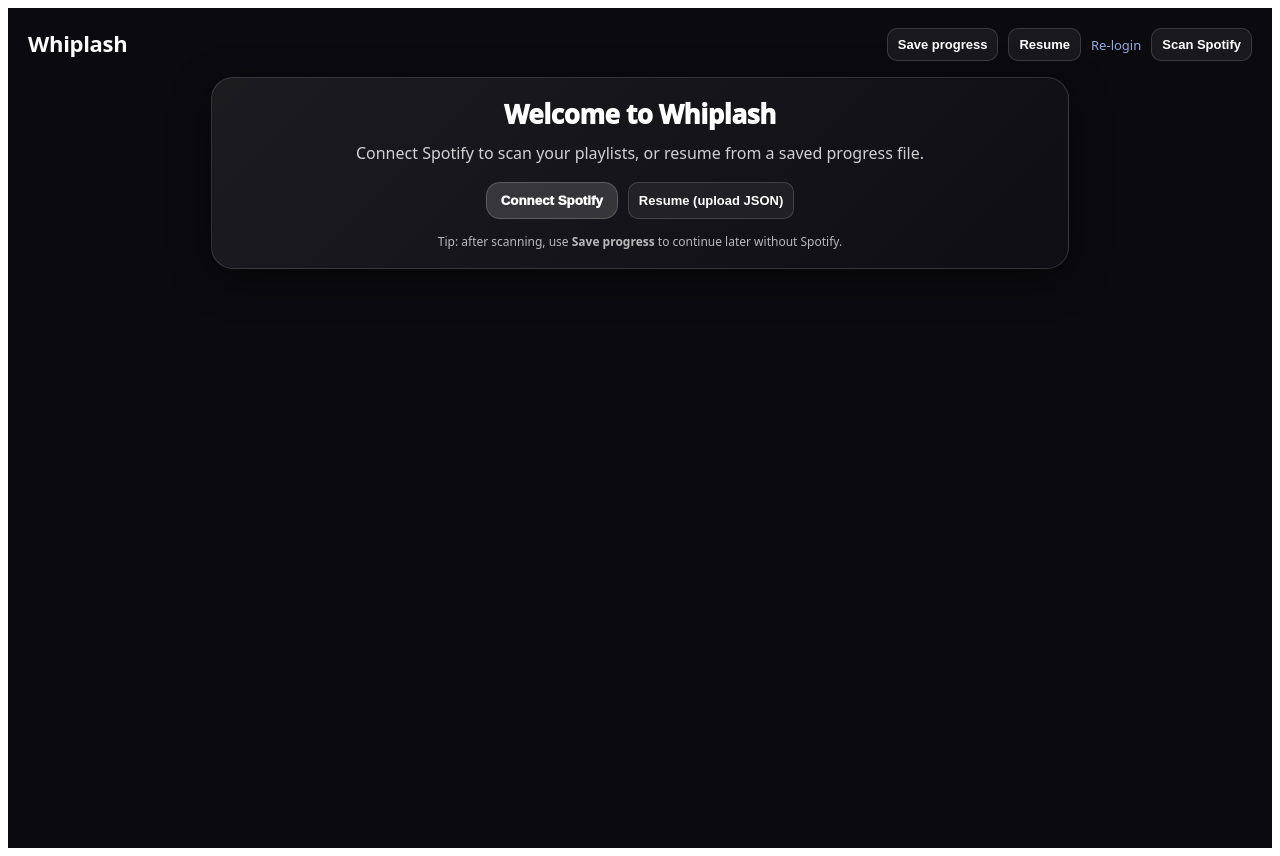
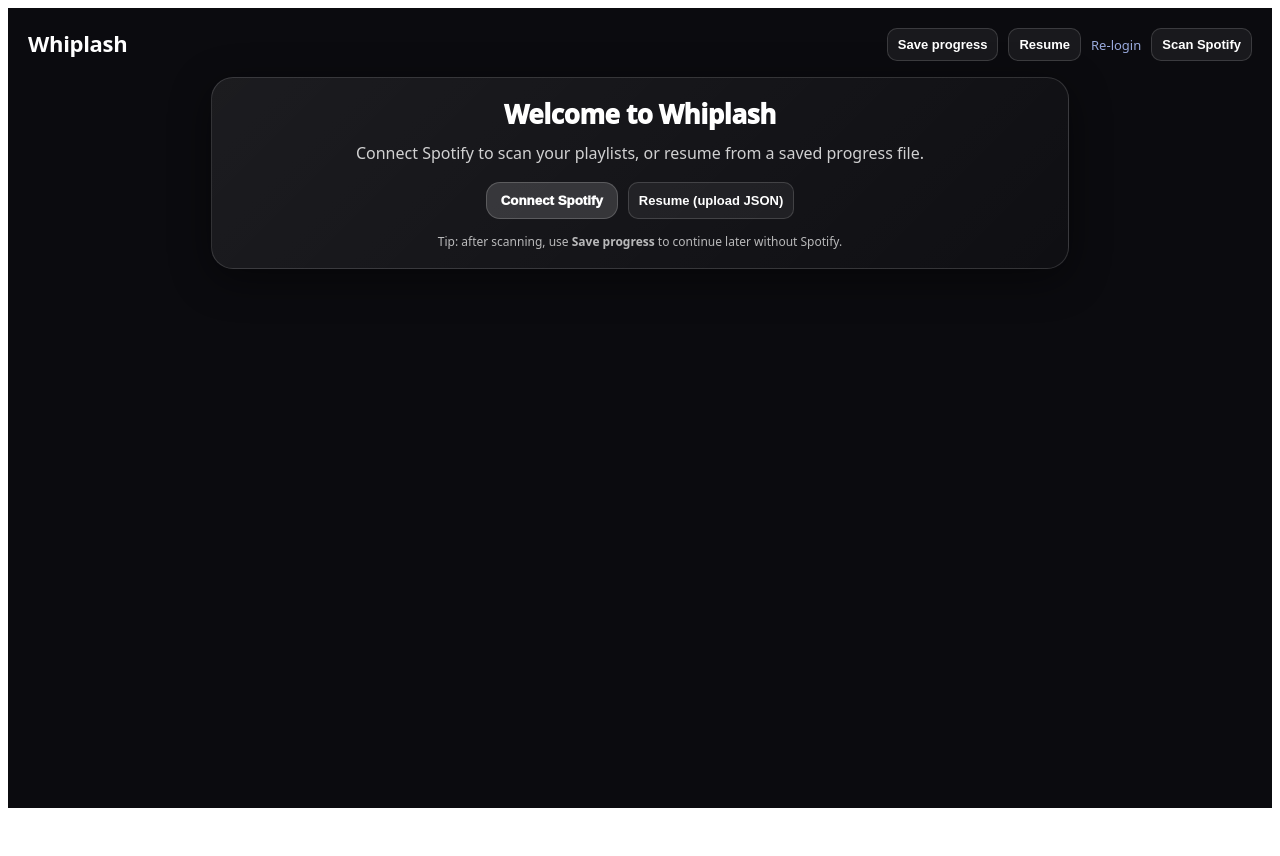
Before and after one commit to Maina-Man/whiplash, a Next.js app: page / in a window 1280 px wide. After the commit the page ends 816 px from the top, so only its background shows below. Built offline with nearby package versions, Linux system fonts and the light colour scheme.

Commit message:
interface change

```diff
--- a/app/page.tsx
+++ b/app/page.tsx
@@ -165,17 +165,32 @@
   async function scanSpotify() {
     setLoadingScan(true);
     setError(null);
+
     try {
       const r = await fetch("/api/spotify/artists", { cache: "no-store" });
+
+      // If your API returns 401 when not logged in
+      if (r.status === 401) {
+        window.location.href = "/api/auth/login";
+        return;
+      }
+
       if (!r.ok) {
         const j = await r.json().catch(() => ({}));
+
+        // If your API returns { error: "not_authenticated" }
+        if (j?.error === "not_authenticated") {
+          window.location.href = "/api/auth/login";
+          return;
+        }
+
         throw new Error(j?.error || `HTTP ${r.status}`);
       }
+
       const j = (await r.json()) as ApiResponse;
       setData(j);
       saveJSON(STORAGE_SNAPSHOT_KEY, j);
 
-      // Clamp deckIndex
       setDeckIndex((prev) => {
         const clamped = Math.min(prev, j.artists.length);
         saveJSON(STORAGE_DECK_INDEX_KEY, clamped);
@@ -191,6 +206,7 @@
       setLoadingScan(false);
     }
   }
+
 
   // ---------------------------
   // Derived data
@@ -1020,6 +1036,8 @@
     fontFamily: "system-ui, -apple-system, Segoe UI, Roboto, Arial",
     background: "#0b0b0f",
     color: "#fff",
+    overflowX: "hidden",     // ✅ key
+    boxSizing: "border-box",
   },
   header: {
     display: "flex",
```
